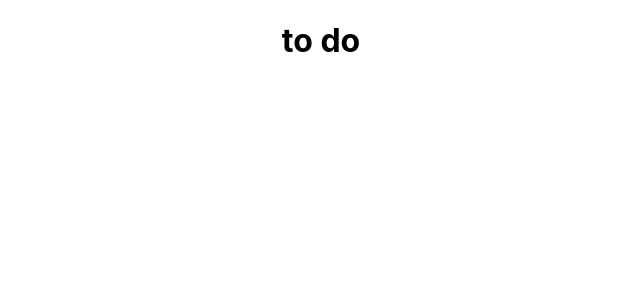
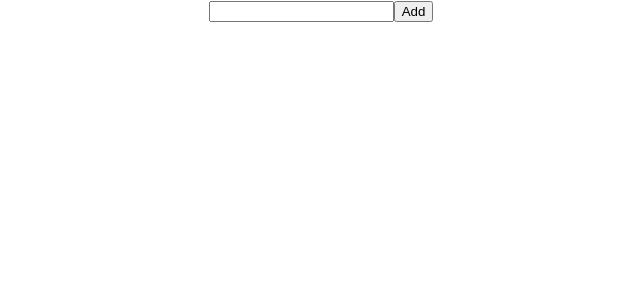
Before and after one commit to otkhwae/web-design, a React (Create React App) app in the folder react/Todo/todo-app-1/: page / in a window 1280 px wide. Shown: the top 300 px of the page, without its empty margins (319-959 px from the left). Built offline with nearby package versions, Linux system fonts and the light colour scheme.

Commit message:
onsubmit

```diff
--- a/react/Todo/todo-app-1/src/App.js
+++ b/react/Todo/todo-app-1/src/App.js
@@ -1,13 +1,10 @@
 import './App.css';
+import Todo from './components/Todo'
 
 function App() {
   return (
     <div className="App">
-      <header>
-        <h1>
-          to do
-        </h1>
-      </header>
+    <Todo/>
 
     </div>
   );
--- /dev/null
+++ b/react/Todo/todo-app-1/src/components/Todo.js
@@ -0,0 +1,48 @@
+import React, {useState} from 'react';
+
+const Todo = () => {
+    // usestate returns an array with 2 values
+    //therefore destructure in line
+    // 1st value is current state at every iteration of our render fn
+    // 2nd value is a fn that allow us to update state
+    // fn input of usestate runs every time component renders
+    //========================================
+    //const [todo, setTodo] = useState('')
+
+    // fn input of usestate runs only once when component renders
+    const [todo, setTodo] = useState(() => '')
+
+    // event is value entered on input field
+    // set the value of todo to event
+    const handleChange = (event) => setTodo(event.target.value)
+
+    // we need to make add button functional
+    // when clicking add, the input/value must be saved as state
+    // add each todo to todolist
+    //
+
+    const [todoList,setTodoList] = useState(() => [])
+    const handleSubmit = (event) => {
+        //whenever clicking add the webpage refreshes and we prevent that
+        event.preventDefault()
+        let tempList = todoList
+        tempList.push(todo)
+        setTodoList(tempList)
+        console.log(todoList)
+
+    }
+
+
+    return (
+        <div>
+            {/* whenever clicking add button the form will be submitted */}
+            <form onSubmit= {handleSubmit}>
+            {/* bind value entered by user to state todo */}
+            {/* onchange is a fn thatll be triggered when theres a change/input to input field */}
+                <input value={todo} onChange= {handleChange} type="text" />
+                <button type='submit'> Add</button>
+            </form>
+        </div>
+    )
+}
+export default Todo
```
Also changed, not shown: react/Todo/todo-app-1/src/App.css (line endings or trailing spaces), react/Todo/todo-app-1/src/components/Form.js (deleted), react/Todo/todo-app-1/src/components/TodoList.js (deleted).
